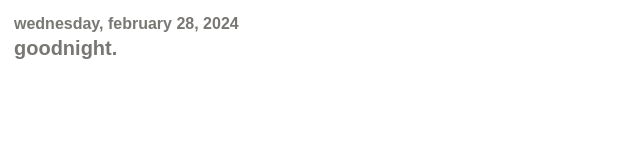
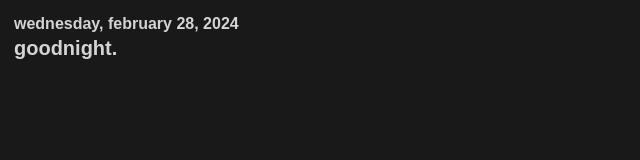
Before and after one commit to lucyalls/lucyalls.github.io, a plain HTML site: page index.html in a window 1280 px wide. Shown: the whole page, without its empty margins (0-640 px from the left). Drawn offline with Linux system fonts and the light colour scheme.

Commit message:
index.html

```diff
--- a/index.html
+++ b/index.html
@@ -7,9 +7,9 @@
         display: flex;
         font-family: sans-serif;
         font-size: 15pt;
-        color: #787774;
+        color: #D4D4D4;
         padding: 5px;
-        border: 1px solid #ffffff;
+        border: 1px solid #191919;
         justify-content: left;
         line-height: 1.3;
         height:85%;
@@ -28,7 +28,7 @@
       }
 
       body{
-          background-color: #ffffff;
+          background-color: #191919;
       }
     </style>
 </head>
```
